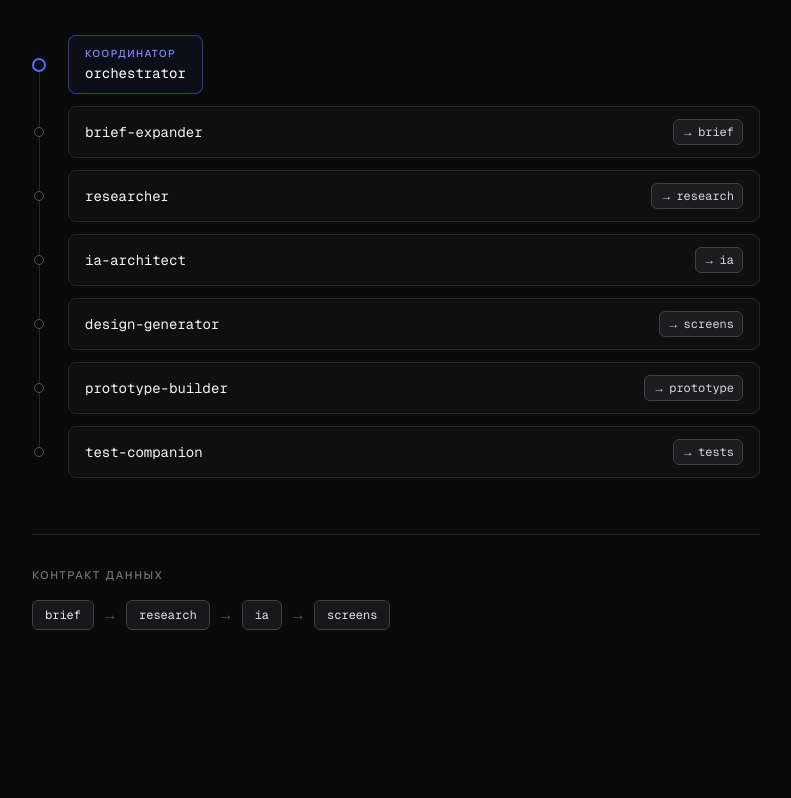
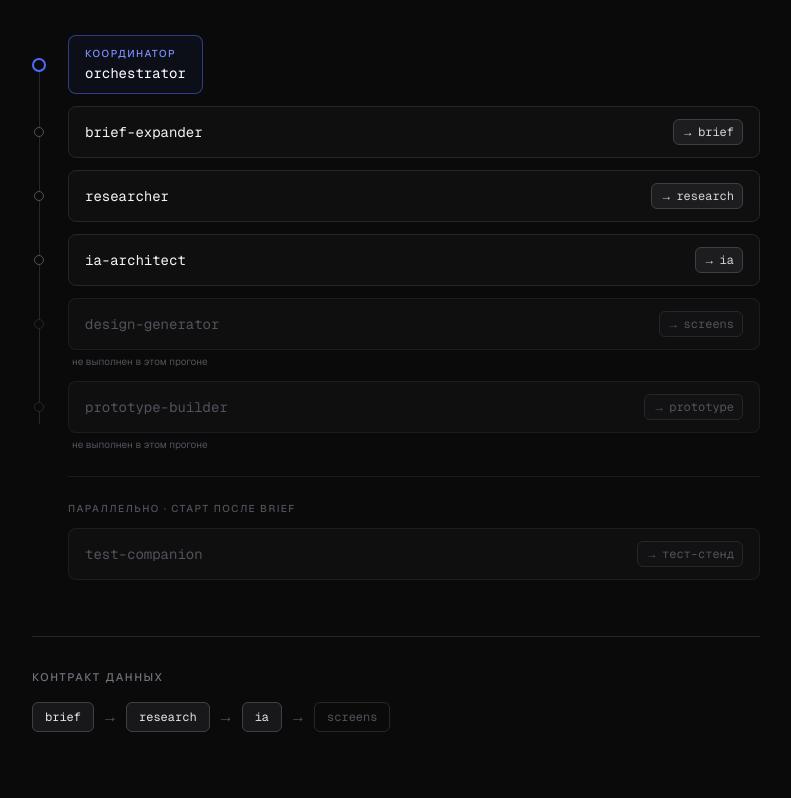
Before and after one commit to tirsistris/agentic-os, a Next.js app: page / in a window 1280 px wide. Shown: the part 834-1632 px from the top of the page, without its empty margins (244-1035 px from the left). Built offline with nearby package versions, Linux system fonts and the light colour scheme.

Commit message:
systemmap: split main chain / parallel test, mark unexecuted agents, fix test output label
Co-Authored-By: Claude Opus 4.8 <noreply@anthropic.com>

```diff
--- a/app/components/SystemMap.tsx
+++ b/app/components/SystemMap.tsx
@@ -9,13 +9,16 @@ import { Fragment } from "react";
  * single absolutely-positioned rule with opaque node dots punched over it.
  */
 
-const AGENTS = [
-  { name: "brief-expander", produces: "brief" },
-  { name: "researcher", produces: "research" },
-  { name: "ia-architect", produces: "ia" },
-  { name: "design-generator", produces: "screens" },
-  { name: "prototype-builder", produces: "prototype" },
-  { name: "test-companion", produces: "tests" },
+const MAIN_CHAIN = [
+  { id: "brief",     name: "brief-expander",    produces: "brief",     executed: true  },
+  { id: "research",  name: "researcher",        produces: "research",  executed: true  },
+  { id: "ia",        name: "ia-architect",      produces: "ia",        executed: true  },
+  { id: "design",    name: "design-generator",  produces: "screens",   executed: false },
+  { id: "prototype", name: "prototype-builder", produces: "prototype", executed: false },
+];
+
+const PARALLEL = [
+  { id: "test", name: "test-companion", produces: "тест-стенд", executed: false },
 ];
 
 const CONTRACT = ["brief", "research", "ia", "screens"];
@@ -56,24 +59,63 @@ export default function SystemMap() {
               </div>
             </li>
 
-            {/* Agent rows */}
-            {AGENTS.map((a) => (
-              <li key={a.name} className="relative pl-9">
+            {/* Agent rows — main chain only */}
+            {MAIN_CHAIN.map((a) => (
+              <li key={a.id} className="relative pl-9">
                 <span
                   aria-hidden
-                  className="absolute top-1/2 left-[2px] size-2.5 -translate-y-1/2 rounded-full border border-zinc-600 bg-[#0a0a0a]"
+                  className={`absolute top-[26px] left-[2px] size-2.5 -translate-y-1/2 rounded-full border bg-[#0a0a0a] ${
+                    a.executed ? "border-zinc-600" : "border-zinc-800"
+                  }`}
                 />
-                <div className="flex items-center justify-between gap-3 rounded-lg border border-zinc-800 bg-zinc-900/40 px-4 py-3">
-                  <span className="font-mono text-sm text-zinc-100">
+                <div
+                  className={`flex items-center justify-between gap-3 rounded-lg border bg-zinc-900/40 px-4 py-3 ${
+                    a.executed ? "border-zinc-800" : "border-zinc-800/60"
+                  }`}
+                >
+                  <span
+                    className={`font-mono text-sm ${
+                      a.executed ? "text-zinc-100" : "text-zinc-600"
+                    }`}
+                  >
                     {a.name}
                   </span>
-                  <span className="inline-flex shrink-0 items-center gap-1 rounded-md border border-zinc-700 bg-zinc-800/60 px-2 py-1 font-mono text-xs text-zinc-300">
+                  <span
+                    className={`inline-flex shrink-0 items-center gap-1 rounded-md border px-2 py-1 font-mono text-xs ${
+                      a.executed
+                        ? "border-zinc-700 bg-zinc-800/60 text-zinc-300"
+                        : "border-zinc-800 bg-zinc-900/40 text-zinc-600"
+                    }`}
+                  >
                     <span aria-hidden>→</span> {a.produces}
                   </span>
                 </div>
+                {!a.executed && (
+                  <p className="mt-1 pl-1 text-[10px] text-zinc-600">
+                    не выполнен в этом прогоне
+                  </p>
+                )}
               </li>
             ))}
           </ol>
+        </div>
+
+        {/* Parallel branch — test-companion, off the spine */}
+        <div className="mt-6 ml-9 border-t border-zinc-800/60 pt-6">
+          <p className="text-[10px] font-medium tracking-[0.15em] text-zinc-600 uppercase">
+            параллельно · старт после brief
+          </p>
+          {PARALLEL.map((a) => (
+            <div
+              key={a.id}
+              className="mt-3 flex items-center justify-between gap-3 rounded-lg border border-zinc-800/60 bg-zinc-900/40 px-4 py-3"
+            >
+              <span className="font-mono text-sm text-zinc-600">{a.name}</span>
+              <span className="inline-flex shrink-0 items-center gap-1 rounded-md border border-zinc-800 bg-zinc-900/40 px-2 py-1 font-mono text-xs text-zinc-600">
+                <span aria-hidden>→</span> {a.produces}
+              </span>
+            </div>
+          ))}
         </div>
 
         {/* Data contract */}
@@ -82,9 +124,17 @@ export default function SystemMap() {
             Контракт данных
           </p>
           <div className="mt-4 flex flex-wrap items-center gap-2">
-            {CONTRACT.map((node, i) => (
+            {CONTRACT.map((node, i) => {
+              const dim = node === "screens";
+              return (
                 <Fragment key={node}>
-                <span className="rounded-md border border-zinc-700 bg-zinc-900 px-3 py-1.5 font-mono text-xs text-zinc-200">
+                  <span
+                    className={`rounded-md border px-3 py-1.5 font-mono text-xs ${
+                      dim
+                        ? "border-zinc-800 text-zinc-600"
+                        : "border-zinc-700 bg-zinc-900 text-zinc-200"
+                    }`}
+                  >
                     {node}
                   </span>
                   {i < CONTRACT.length - 1 && (
@@ -93,7 +143,8 @@ export default function SystemMap() {
                     </span>
                   )}
                 </Fragment>
-            ))}
+              );
+            })}
           </div>
         </div>
       </div>
```
Lines whose indentation alone changed are shown as unchanged.
